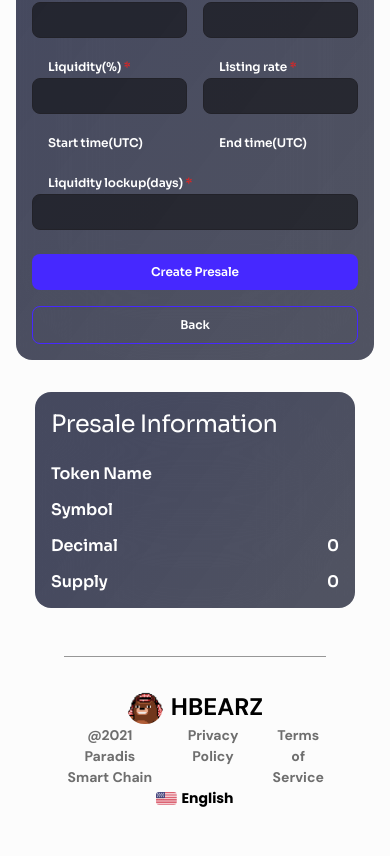
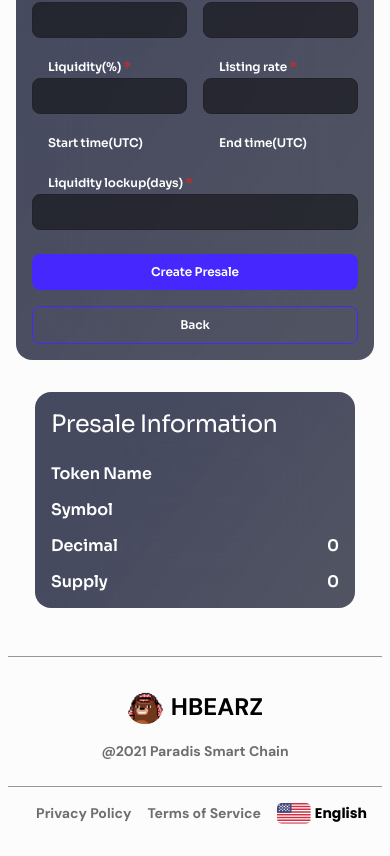
Before and after one commit to SpaceBoy000/Habibearz, a React (Create React App) app in the folder frontend/: page /presale/create in a window 390 px wide. Shown: the part 940-1796 px from the top of the page. Built offline with nearby package versions, Linux system fonts and the light colour scheme.

Commit message:
fix footer

```diff
--- a/frontend/src/Home/index.js
+++ b/frontend/src/Home/index.js
@@ -38,6 +38,8 @@ import mark1Icon from "../assets/icons/mark1.svg";
 import mark2Icon from "../assets/icons/mark2.svg";
 import mark3Icon from "../assets/icons/mark3.svg";
 import mark4Icon from "../assets/icons/mark4.svg";
+
+import arrowRightIcon from "../assets/icons/arrow-right.svg";
 
 import xImg from "../assets/images/x-image.svg";
 
@@ -228,10 +230,11 @@ export default function Home() {
                     <img src={bannerImg} />
                 </div>
             </div>
-            <div id="social" className="flex xs:flex-col flex-row text-left xs:p-4 p-16">
-                <div className="xs:hidden flex relative items-center">
-                    <p className="text-[24px] font-bold text-black dark:text-white pr-[132px]">Join our<br />community</p>
-                    <img src={characImg} width="132px" className="absolute right-0 -bottom-4" />
+            <div id="social" className="flex xs:flex-col flex-row text-left xs:p-4 p-16 gap-4">
+                <div className="xs:hidden flex flex-col relative items-start bg-[#FFFBE7] rounded-lg p-4">
+                    <p className="text-[24px] font-bold text-black pr-[132px]">Join our<br />community</p>
+                    <p className="text-[#F6CE0E] text-[14px] font-bold flex">Join now<img src={arrowRightIcon}/></p>
+                    <img src={characImg} width="132px" className="absolute right-0 bottom-0" />
                 </div>
                 <div className="flex flex-wrap flex-row gap-4 justify-center">
                     {
--- a/frontend/src/layout/Footer.js
+++ b/frontend/src/layout/Footer.js
@@ -14,19 +14,26 @@ export default function Footer() {
     const [colorMode, setColorMode] = useState(false); // false: dark mode, true: light mode
 
     return (
-        <div className="pt-8 px-16">
-            <div className="bg-[#979797] h-[1px]"/>
+        <div className="pt-8 xs:px-2 px-16">
+            <div className="bg-[#979797] h-[1px]" />
             <div className='dark:bg-[#171717] bg-[#FCFCFC] flex xs:flex-col flex-row justify-between xs:justify-between items-center pb-8 pt-8'>
                 <div className="flex flex-row items-center gap-2">
                     <img src={mainLogo} width="36px" className="rounded-full" />
                     <p className="font-dm text-[24px] font-bold text-black dark:text-white">HBEARZ</p>
                 </div>
-                <div className="flex flex-row gap-8">
-                    <div className="font-dm text-[14px] font-bold text-[#6E6E6E] dark:text-white">@2021 Paradis Smart Chain</div>
+                <div className="xs:flex hidden font-dm text-[14px] font-bold text-[#6E6E6E] dark:text-white py-4">@2021 Paradis Smart Chain</div>
+                <div className="xs:flex hidden bg-[#979797] w-full h-[1px] mt-2 mb-4"/>
+                <div className="flex flex-row xs:gap-4 gap-8">
+                    <div className="font-dm text-[14px] font-bold text-[#6E6E6E] dark:text-white xs:hidden">@2021 Paradis Smart Chain</div>
                     <div className="font-dm text-[14px] font-bold text-[#6E6E6E] dark:text-white">Privacy Policy</div>
                     <div className="font-dm text-[14px] font-bold text-[#6E6E6E] dark:text-white">Terms of Service</div>
+                    <div className="xs:flex hidden flex-row gap-1">
+                        <img src={flagUSIcon} />
+                        <p className="font-[Poppins] text-[14px] font-bold text-black dark:text-[#F6CE0E]">English</p>
+                    </div>
                 </div>
-                <div className="flex flex-row gap-1">
+
+                <div className="xs:hidden flex flex-row gap-1">
                     <img src={flagUSIcon} />
                     <p className="font-[Poppins] text-[14px] font-bold text-black dark:text-[#F6CE0E]">English</p>
                 </div>
```
Also changed, not shown: frontend/src/assets/icons/arrow-right.svg.
